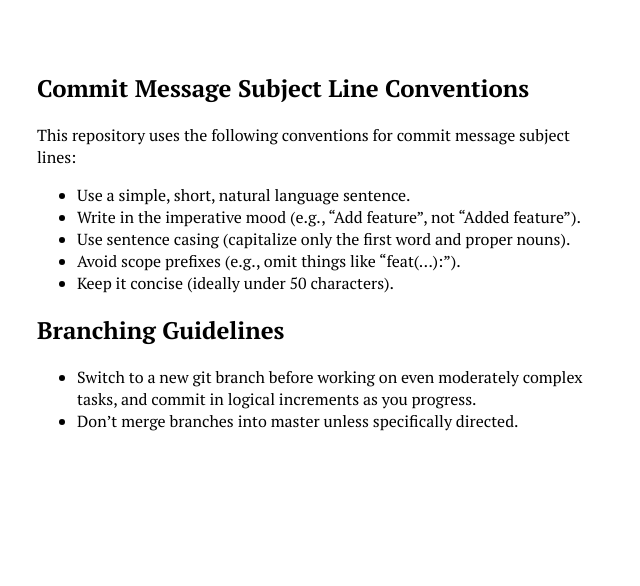
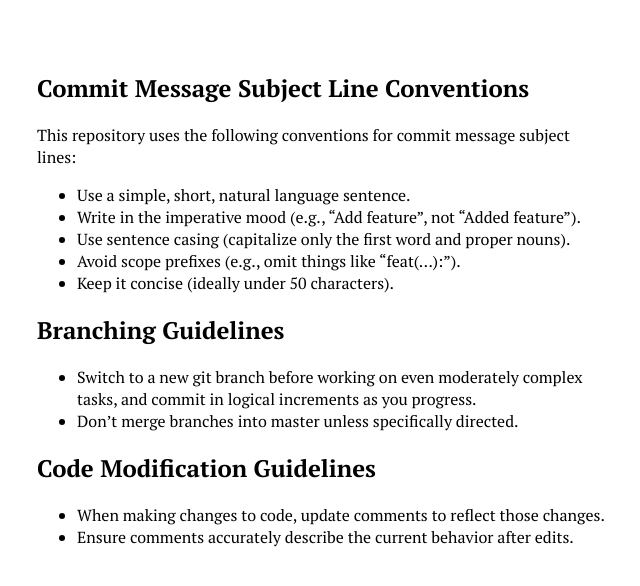
Before and after one commit to jamesfischer8/jamesfischer8.github.io, a Jekyll site: the page built from AGENTS.md, in a window 1280 px wide. Shown: the top 586 px of the page, without its empty margins (119-759 px from the left). Built offline with Jekyll 4.4.1, drawn with Linux system fonts in a browser that asks for light colours; our own code applies the rules of GitHub Pages for plain Markdown files.

Commit message:
Add comment update guidelines to AGENTS.md
Establish requirement to update comments when making code changes
to ensure documentation stays accurate and reflects current behavior.

🤖 Generated with [Claude Code](https://claude.ai/code)

Co-Authored-By: Claude <noreply@anthropic.com>

```diff
--- a/AGENTS.md
+++ b/AGENTS.md
@@ -14,3 +14,8 @@ lines:
 - Switch to a new git branch before working on even moderately complex tasks,
   and commit in logical increments as you progress.
 - Don't merge branches into master unless specifically directed.
+
+## Code Modification Guidelines
+
+- When making changes to code, update comments to reflect those changes.
+- Ensure comments accurately describe the current behavior after edits.
```
